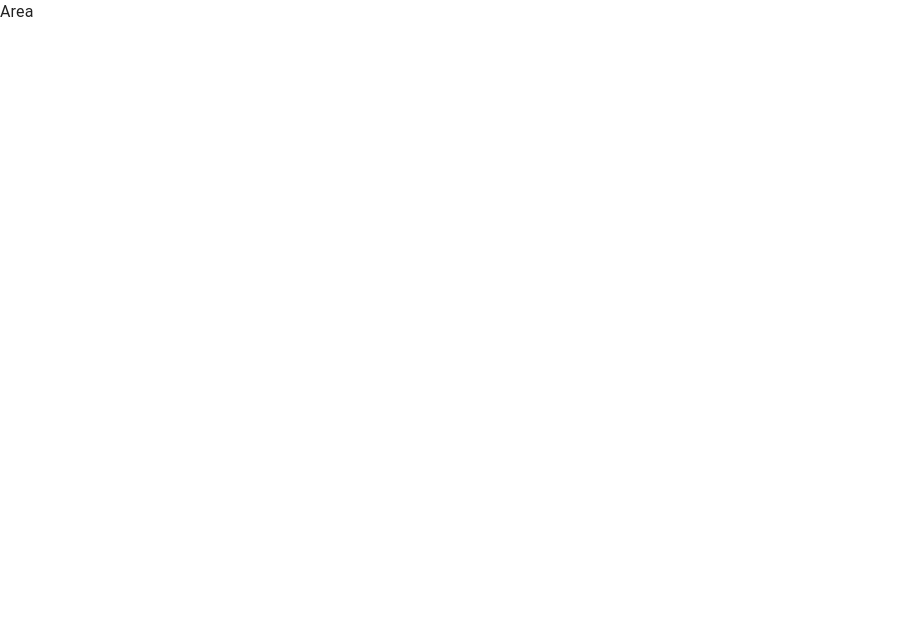
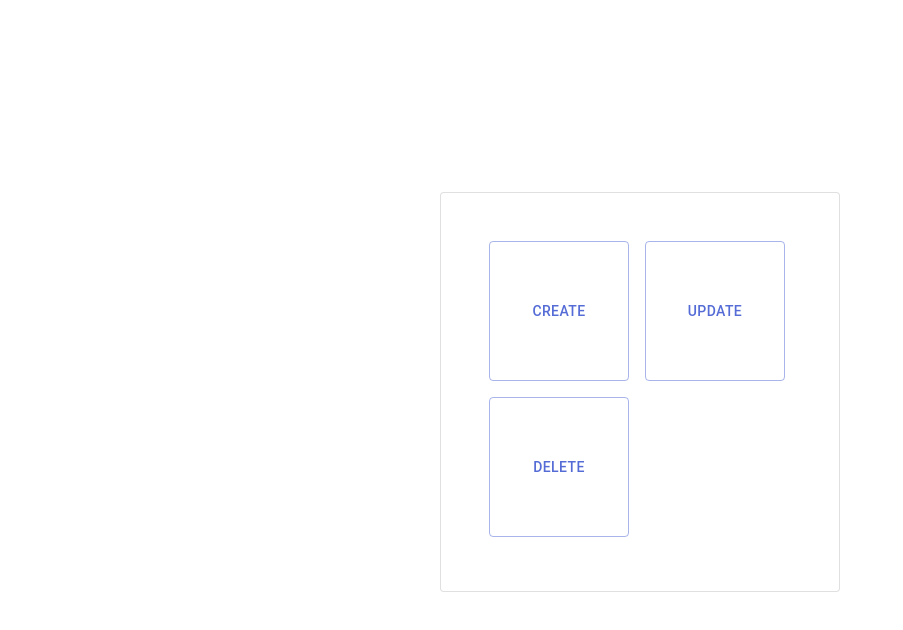
Before and after one commit to Ralexs0096/TicketsApp, a React (Vite) app: page /areas in a window 1280 px wide. Shown: the top 630 px of the page, without its empty margins (0-903 px from the left). Built offline with nearby package versions, Linux system fonts and the light colour scheme.

Commit message:
feat(area): create area menu

```diff
--- a/src/modules/areas/Area.tsx
+++ b/src/modules/areas/Area.tsx
@@ -1,5 +1,24 @@
+import { Box } from '@mui/material';
+import CardWrapper from '../../components/shared/CardWrapper';
+import ButtonComponent from '../../components/shared/ButtonComponent';
+import { Outlet, useNavigate } from 'react-router-dom';
+
 const Area = () => {
-  return <div>Area</div>;
+  const navigate = useNavigate();
+
+  return (
+    <CardWrapper isCenter heightCard={400} widthCard={400}>
+      <Box p={2} display="flex" flexWrap="wrap" justifyContent="flex-start">
+        <ButtonComponent
+          text="Create"
+          onClickFn={() => navigate('/areas/create')}
+        />
+        <ButtonComponent text="Update" onClickFn={() => navigate('/')} />
+        <ButtonComponent text="Delete" onClickFn={() => navigate('/')} />
+      </Box>
+      <Outlet />
+    </CardWrapper>
+  );
 };
 
 export default Area;
```
